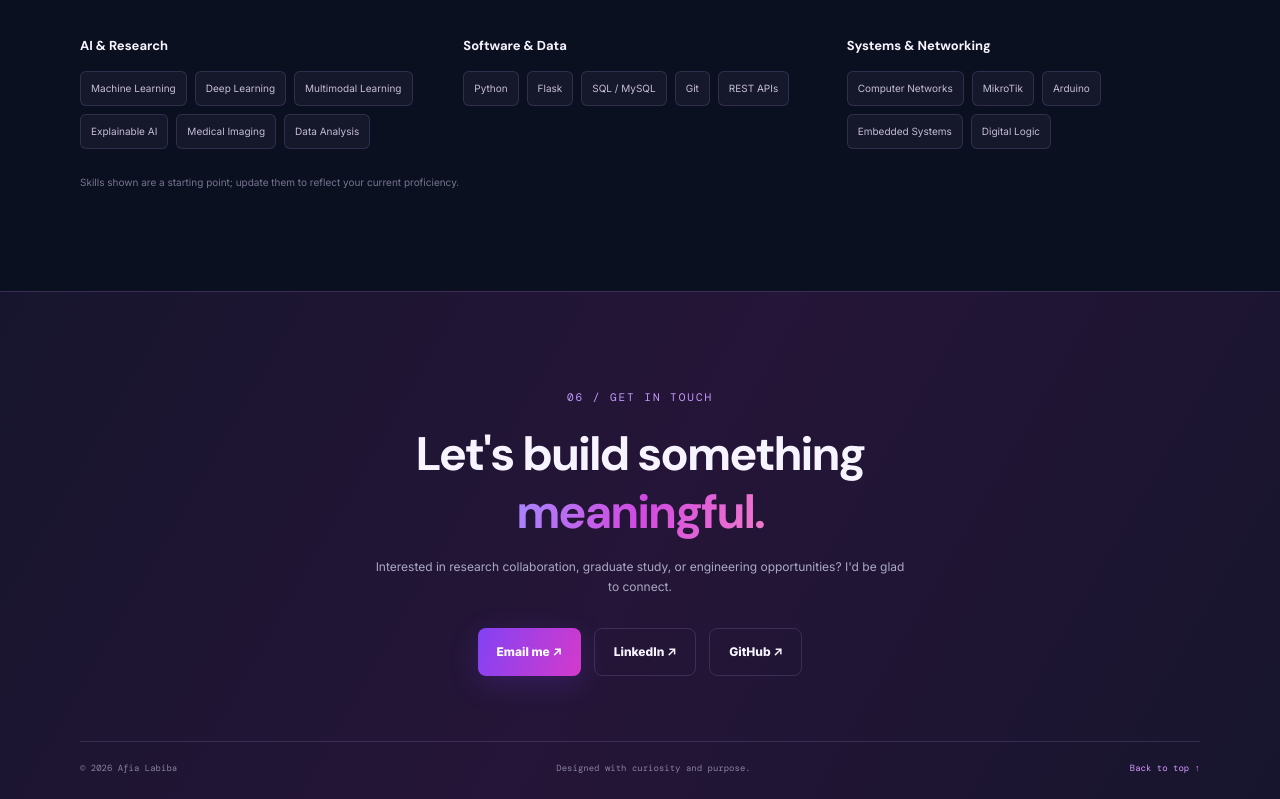
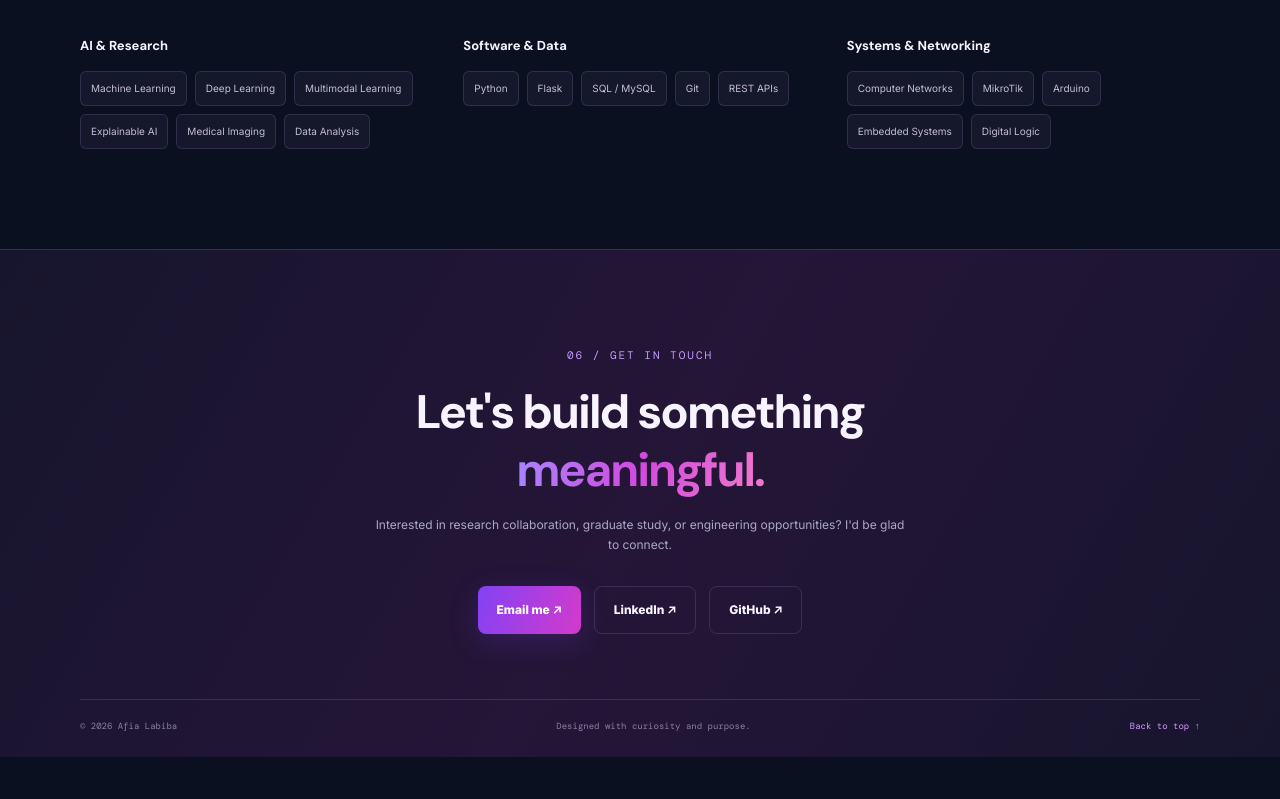
Before and after one commit to alazas/alazas.github.io, a plain HTML site: page index.html in a window 1280 px wide. Shown: the part 4459-5258 px from the top of the page. After the commit the page ends 5216 px from the top, so only its background shows below. Drawn offline with nearby package versions, Linux system fonts and the light colour scheme.

Commit message:
Update index.html

```diff
--- a/index.html
+++ b/index.html
@@ -696,7 +696,7 @@ footer a{color:#d69aff}
     </div>
   </div>
 </div>
-<p class="skill-note">Skills shown are a starting point; update them to reflect your current proficiency.</p>
+<!-- <p class="skill-note">Skills shown are a starting point; update them to reflect your current proficiency.</p> -->
 </section>
 
 <!-- CONTACT -->
```
